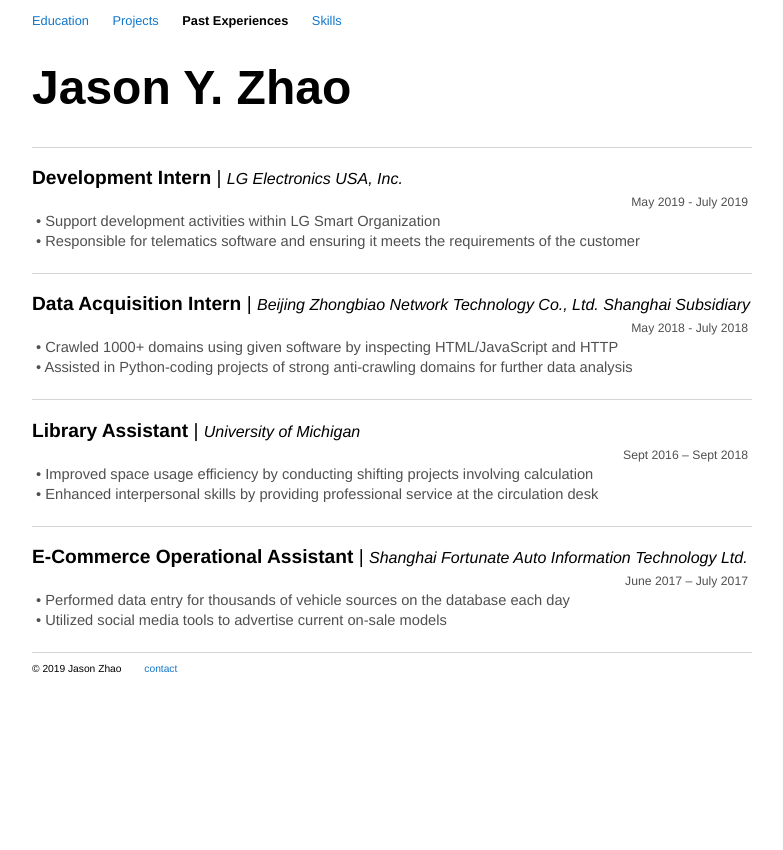
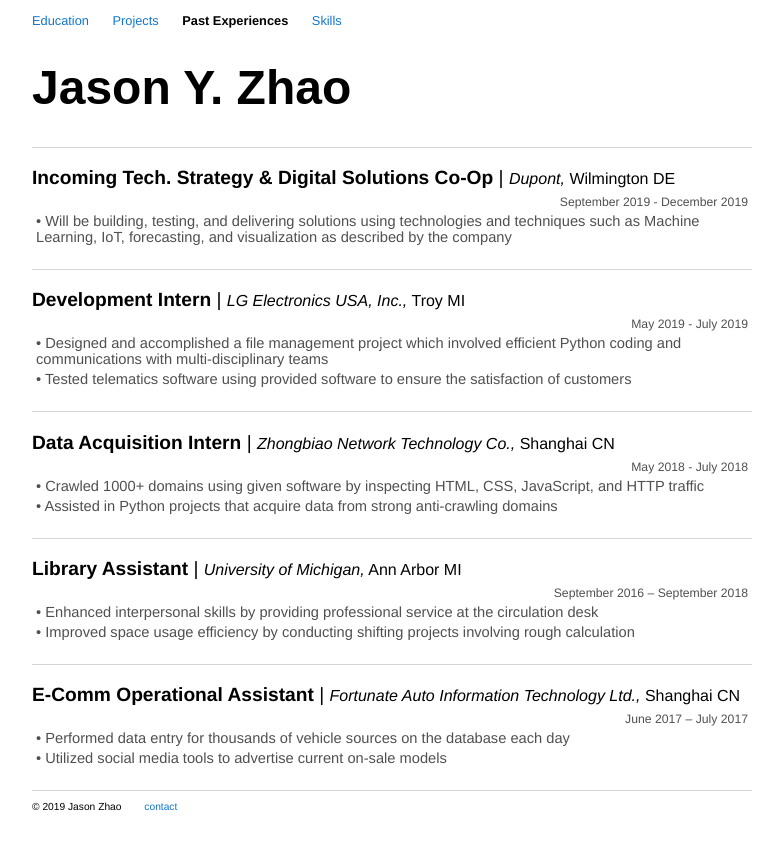
Before and after one commit to jasonzhao1998/jasonzhao1998.github.io, a Jekyll site: the page built from experience/index.html, in a window 1280 px wide. Shown: the top 850 px of the page, without its empty margins (248-1031 px from the left). Built offline with Jekyll 4.4.1, drawn with Linux system fonts in a browser that asks for light colours.

Commit message:
Update new contents.

```diff
--- a/experience/index.html
+++ b/experience/index.html
@@ -4,28 +4,34 @@ title: Jason Zhao | Past Experiences
 ---
 
 <div class="experience">
-	<h3><strong>Development Intern</strong> | <small><i>LG Electronics USA, Inc.</i></small></h3>
-	<p style="text-align: right;"><small>May 2019 - July 2019</small></p>
-	<p>• Support development activities within LG Smart Organization</p>
-	<p>• Responsible for telematics software and ensuring it meets the requirements of the customer</p>
+	<h3><strong>Incoming Tech. Strategy & Digital Solutions Co-Op</strong> | <small><i>Dupont,</i> Wilmington DE</small></h3>
+	<p style="text-align: right;"><small>September 2019 - December 2019</small></p>
+	<p>• Will be building, testing, and delivering solutions using technologies and techniques such as Machine Learning, IoT, forecasting, and visualization as described by the company</p>
 </div>
 
 <div class="experience">
-	<h3><strong>Data Acquisition Intern</strong> | <small><i>Beijing Zhongbiao Network Technology Co., Ltd. Shanghai Subsidiary</i></small></h3>
-	<p style="text-align: right;"><small>May 2018 - July 2018</small></p>
-	<p>• Crawled 1000+ domains using given software by inspecting HTML/JavaScript and HTTP</p>
-	<p>• Assisted in Python-coding projects of strong anti-crawling domains for further data analysis</p>
+	<h3><strong>Development Intern</strong> | <small><i>LG Electronics USA, Inc.,</i> Troy MI</small></h3>
+	<p style="text-align: right;"><small>May 2019 - July 2019</small></p>
+	<p>• Designed and accomplished a file management project which involved efficient Python coding and communications with multi-disciplinary teams</p>
+	<p>• Tested telematics software using provided software to ensure the satisfaction of customers</p>
 </div>
 
 <div class="experience">
-	<h3><strong>Library Assistant</strong> | <small><i>University of Michigan</i></small></h3>
-	<p style="text-align: right;"><small>Sept 2016 – Sept 2018</small></p>
-	<p>• Improved space usage efficiency by conducting shifting projects involving calculation</p>
-	<p>• Enhanced interpersonal skills by providing professional service at the circulation desk</p>
+	<h3><strong>Data Acquisition Intern</strong> | <small><i>Zhongbiao Network Technology Co.,</i> Shanghai CN</small></h3>
+	<p style="text-align: right;"><small>May 2018 - July 2018</small></p>
+	<p>• Crawled 1000+ domains using given software by inspecting HTML, CSS, JavaScript, and HTTP traffic</p>
+	<p>• Assisted in Python projects that acquire data from strong anti-crawling domains</p>
 </div>
 
 <div class="experience">
-	<h3><strong>E-Commerce Operational Assistant</strong> | <small><i>Shanghai Fortunate Auto Information Technology Ltd.</i></small></h3>
+	<h3><strong>Library Assistant</strong> | <small><i>University of Michigan,</i> Ann Arbor MI</small></h3>
+	<p style="text-align: right;"><small>September 2016 – September 2018</small></p>
+	<p>• Enhanced interpersonal skills by providing professional service at the circulation desk</p>
+	<p>• Improved space usage efficiency by conducting shifting projects involving rough calculation</p>
+</div>
+
+<div class="experience">
+	<h3><strong>E-Comm Operational Assistant</strong> | <small><i>Fortunate Auto Information Technology Ltd.,</i> Shanghai CN</small></h3>
 	<p style="text-align: right;"><small>June 2017 – July 2017</small></p>
 	<p>• Performed data entry for thousands of vehicle sources on the database each day</p>
 	<p>• Utilized social media tools to advertise current on-sale models</p>
```
Also changed, not shown: projects/index.html (+9 -0 lines), 6 other files.
